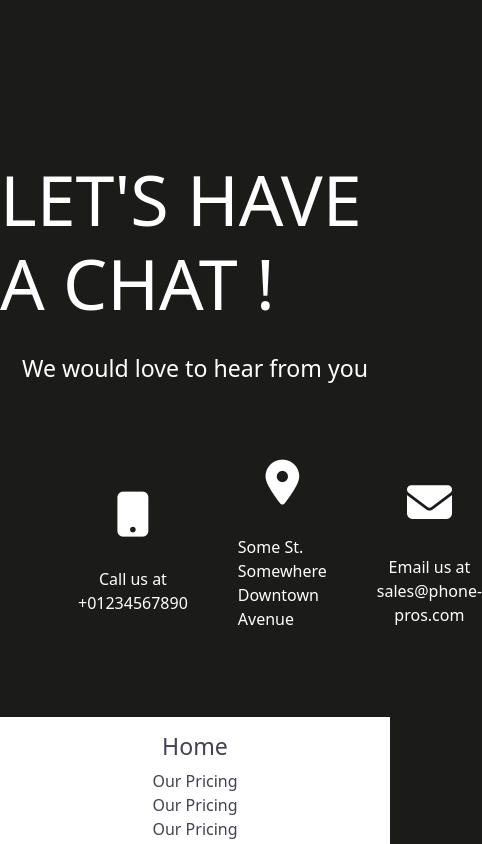
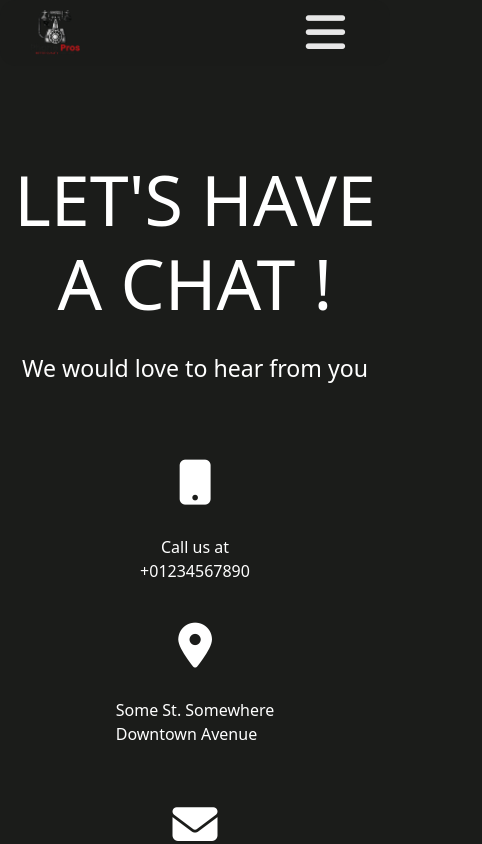
Before and after one commit to Alyeldeen66/moataz-project, a React (Create React App) app: page /contact-us in a window 390 px wide. Shown: the top 844 px of the page, 482 px wide, since content can reach past the window. Built offline with nearby package versions, Linux system fonts and the light colour scheme.

Commit message:
fixed-navbar

```diff
--- a/src/Components/Contact us/ContactUs.css
+++ b/src/Components/Contact us/ContactUs.css
@@ -41,3 +41,13 @@
   width: 50vw;
   gap: 30px 0;
 }
+
+@media screen and (max-width: 576px) {
+  .contact-icons {
+    flex-direction: column;
+    gap: 40px 0;
+  }
+  .contactUs-title {
+    text-align: center;
+  }
+}
--- a/src/Components/Home/Home.css
+++ b/src/Components/Home/Home.css
@@ -269,6 +269,7 @@ section {
     width: 100%;
     padding: 20px;
     margin: 0 auto;
+    margin-top: 30vh;
   }
 
   .home-btn {
--- a/src/Components/navbar/NavBar.css
+++ b/src/Components/navbar/NavBar.css
@@ -113,8 +113,18 @@
   .nav-links-container {
     flex: 0.5;
   } */
+  .nav-container {
+  }
   .main-nav {
     max-width: 500px;
+    position: fixed;
+    top: 0;
+    width: 100%;
+    margin: 0px;
+    padding: 10px 30px;
+  }
+  .burger {
+    margin-top: 10vh;
   }
   .nav-links {
     display: none;
@@ -122,6 +132,9 @@
   .menu-bar {
     display: block !important;
     margin-right: 15px;
+  }
+  .nav-image img {
+    width: 50px;
   }
 }
 
```
